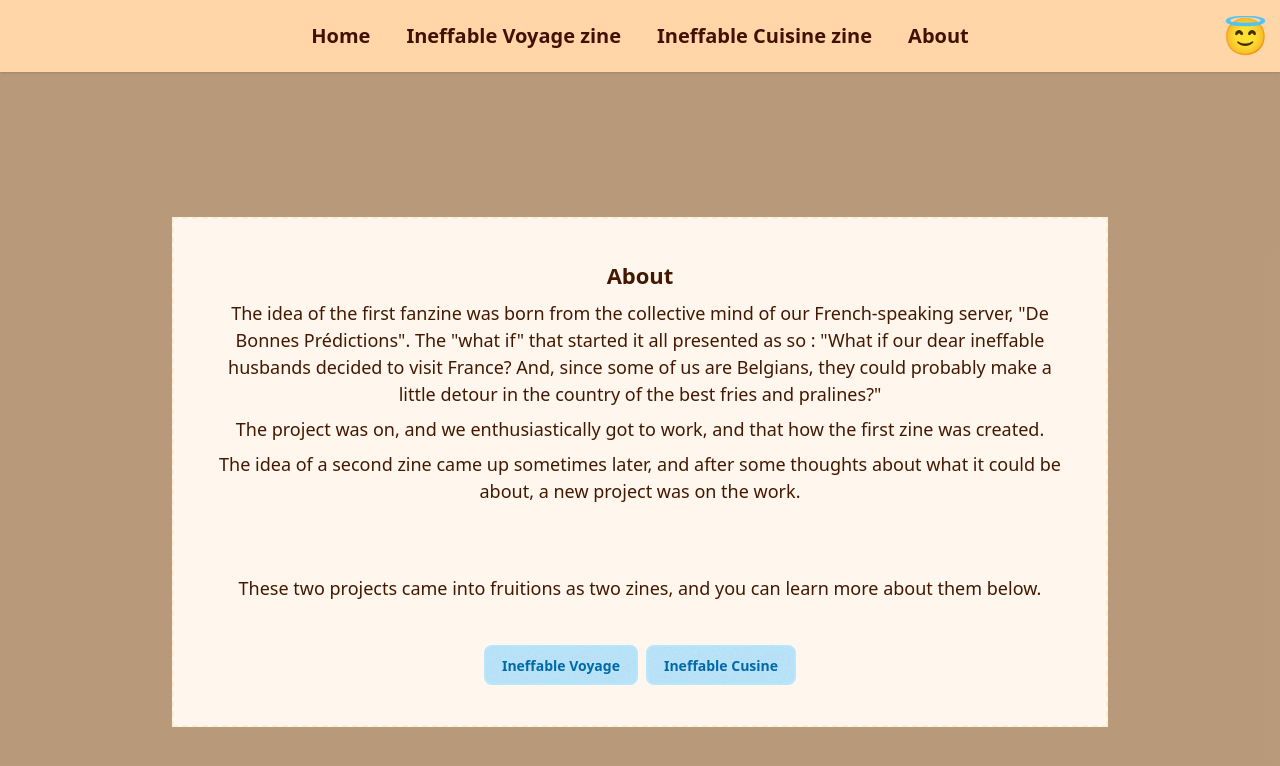
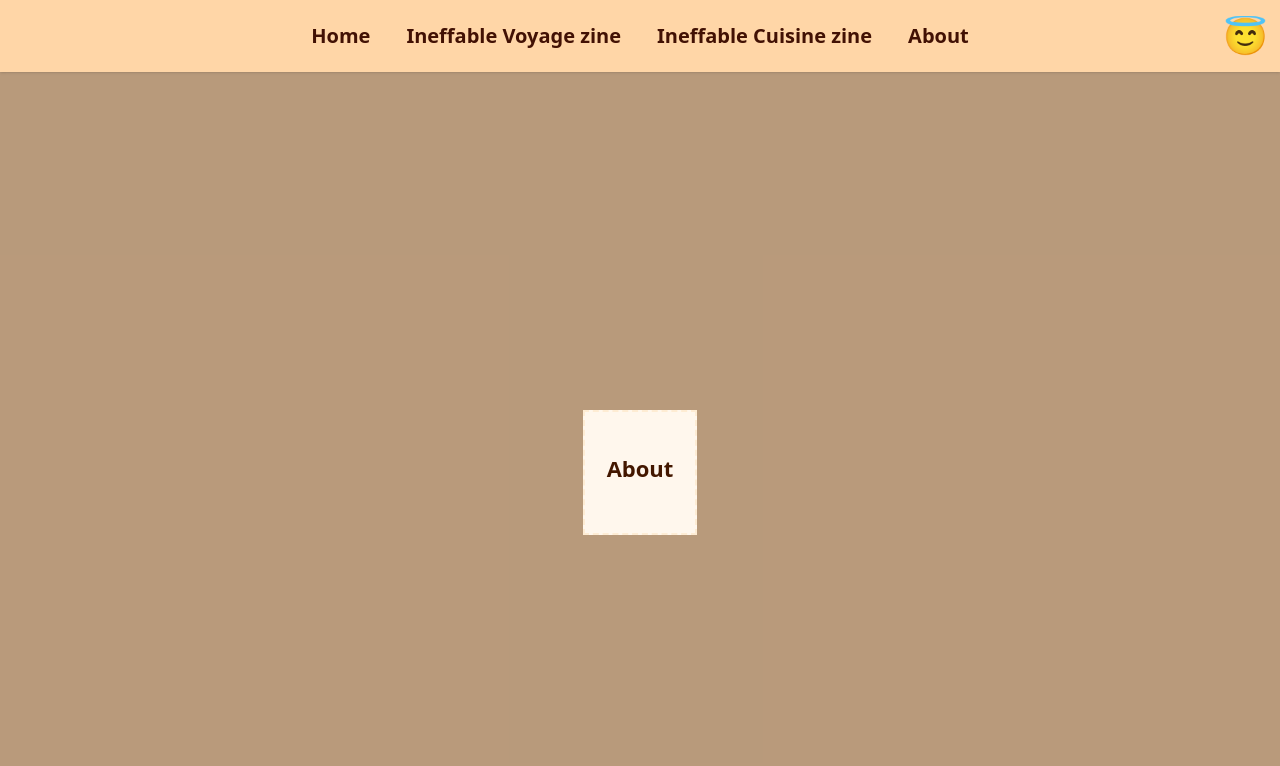
Before and after one commit to ineffablevoyage/ineffablevoyage.github.io, a SvelteKit app: page /about in a window 1280 px wide. Shown: the top 766 px of the page. Built offline with nearby package versions, Linux system fonts and the light colour scheme.

Commit message:
Preparing code to deploy on official website

```diff
--- a/src/routes/+page.svelte
+++ b/src/routes/+page.svelte
@@ -7,6 +7,9 @@
     import zine_image from '$lib/assets/cuisine_zine/cusine_cover_sketch.png';
 
 </script>
+
+<!-- TODO : Change presentation depending on screen size by using the hidden attribute in the same way as for the navbar -->
+
 
 <div
   class="hero min-h-screen"
--- a/src/routes/about/+page.svelte
+++ b/src/routes/about/+page.svelte
@@ -16,16 +16,16 @@
         <div class="card-xl card-side card-dash bg-base-100 w-3/4">
             <div class="card-body items-center text-center">
                 <h2 class="card-title">About</h2>
-                <p>The idea of the first fanzine was born from the collective mind of our French-speaking server, "De Bonnes Prédictions". The "what if" that started it all presented as so : "What if our dear ineffable husbands decided to visit France? And, since some of us are Belgians, they could probably make a little detour in the country of the best fries and pralines?"</p>
+                <!-- <p>The idea of the first fanzine was born from the collective mind of our French-speaking server, "De Bonnes Prédictions". The "what if" that started it all presented as so : "What if our dear ineffable husbands decided to visit France? And, since some of us are Belgians, they could probably make a little detour in the country of the best fries and pralines?"</p>
                 <p>The project was on, and we enthusiastically got to work, and that how the first zine was created.</p>
                 <p>The idea of a second zine came up sometimes later, and after some thoughts about what it could be about, a new project was on the work.</p>
                 <br>
                 <br>
                 <p>These two projects came into fruitions as two zines, and you can learn more about them below.</p>
-                <br>
+                <br> -->
                 <div class="card-actions justify-end">
-                    <a class="btn btn-primary" href="{resolve("/ineffableVoyageZine")}">Ineffable Voyage</a>
-                    <a class="btn btn-primary" href="{resolve("/ineffableCuisineZine")}">Ineffable Cusine</a>
+                    <!-- <a class="btn btn-primary" href="{resolve("/ineffableVoyageZine")}">Ineffable Voyage</a>
+                    <a class="btn btn-primary" href="{resolve("/ineffableCuisineZine")}">Ineffable Cusine</a> -->
                 </div>
             </div>
         </div>
--- a/src/routes/ineffableVoyageZine/+page.svelte
+++ b/src/routes/ineffableVoyageZine/+page.svelte
@@ -22,14 +22,13 @@
 </script>
 
 <!-- TODO : Add zine informations -->
- <h1 class="text-xl text-center font-semibold">Ineffable Voyage zine</h1>
+<h1 class="text-xl text-center font-semibold">Ineffable Voyage zine</h1>
 
 <!-- TODO : Add divider for participants -->
-
-<h1 class="text-xl text-center font-semibold">Meet the team!</h1>
+<!-- <h1 class="text-xl text-center font-semibold">Meet the team!</h1> -->
 
 <!-- TODO : Standardise avatar size ? -->
-<div class="grid sm:grid-cols-1 md:grid-cols-3 lg:grid-cols-5 gap-4 m-10 justify-items-center">
+<!-- <div class="grid sm:grid-cols-1 md:grid-cols-3 lg:grid-cols-5 gap-4 m-10 justify-items-center">
 
         <div class="card bg-base-200 w-5/6 shadow-sm">
         <figure>
@@ -256,4 +255,4 @@
         </div>
         </div>
 
-</div>
+</div> -->
```
